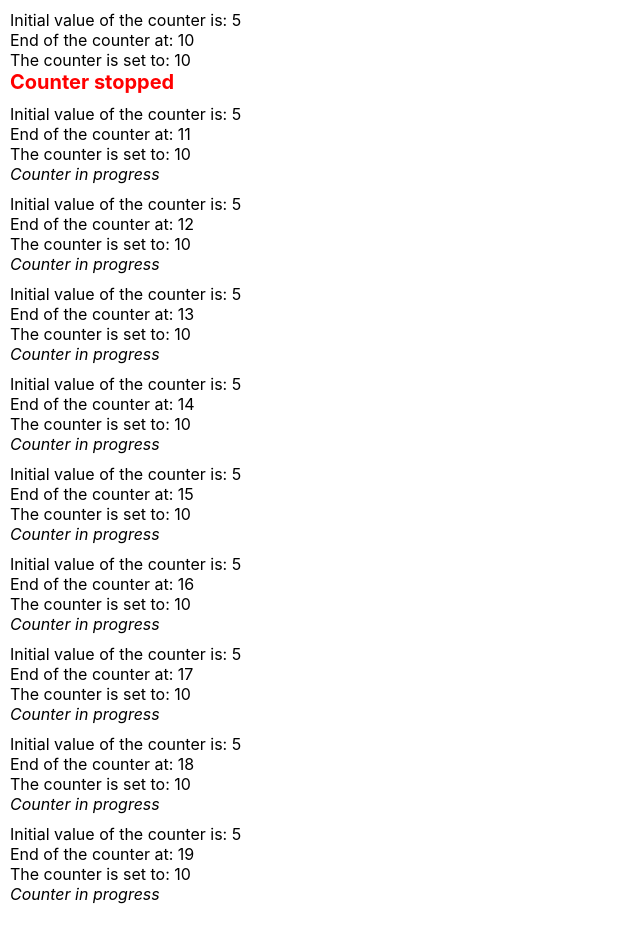
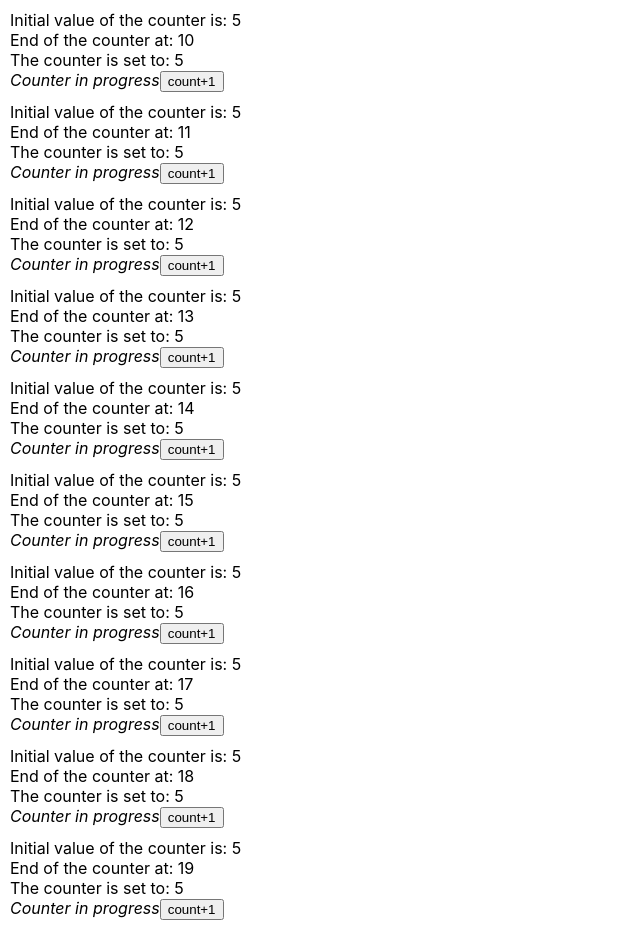
Before and after one commit to mariofernando07/reactapp, a React (Create React App) app: page / in a window 1280 px wide. Shown: the whole page, without its empty margins (0-640 px from the left). Built offline with nearby package versions, Linux system fonts and the light colour scheme.

Commit message:
increase the count value by click event

```diff
--- a/src/Counter.js
+++ b/src/Counter.js
@@ -1,21 +1,25 @@
 import { useState, useEffect } from 'react';
 import './Counter.css'
 
-function Counter({init, end}) {
+function Counter({ init, end }) {
   init = parseInt(init || 0)
   end = parseInt(end || 0)
   const [count, setCount] = useState(init)
 
-    useEffect(() => {
-        if (end && count >= end) return;
-        var timer = setInterval(() => {
-            // setCount(count+1);
-            setCount((count) => count + 1)
-            console.log(`Count = ${count}`)
-        }, 1000)
+  // useEffect(() => {
+  //   if (end && count >= end) return;
+  //   var timer = setInterval(() => {
+  //     // setCount(count+1);
+  //     setCount((count) => count + 1)
+  //     console.log(`Count = ${count}`)
+  //   }, 1000)
 
-        return () => {clearInterval(timer)}
-    })
+  //   return () => { clearInterval(timer) }
+  // })
+
+  function incr() {
+    setCount((count) => count + 1);
+  }
 
   return (
     <div className='counter-container'>
@@ -26,7 +30,10 @@ function Counter({init, end}) {
       The counter is set to: {count}
       <br />
       {
-            (end && count >= end) ? <b style={{color: "red", fontSize: "20px"}}>Counter stopped</b> : <i>Counter in progress</i>
+        (end && count >= end) ? <b style={{ color: "red", fontSize: "20px" }}>Counter stopped</b> : <>
+          <i>Counter in progress</i>
+          <button onClick={incr}>count+1</button>
+        </>
       }
     </div>
   );
```
Lines whose indentation alone changed are shown as unchanged.
